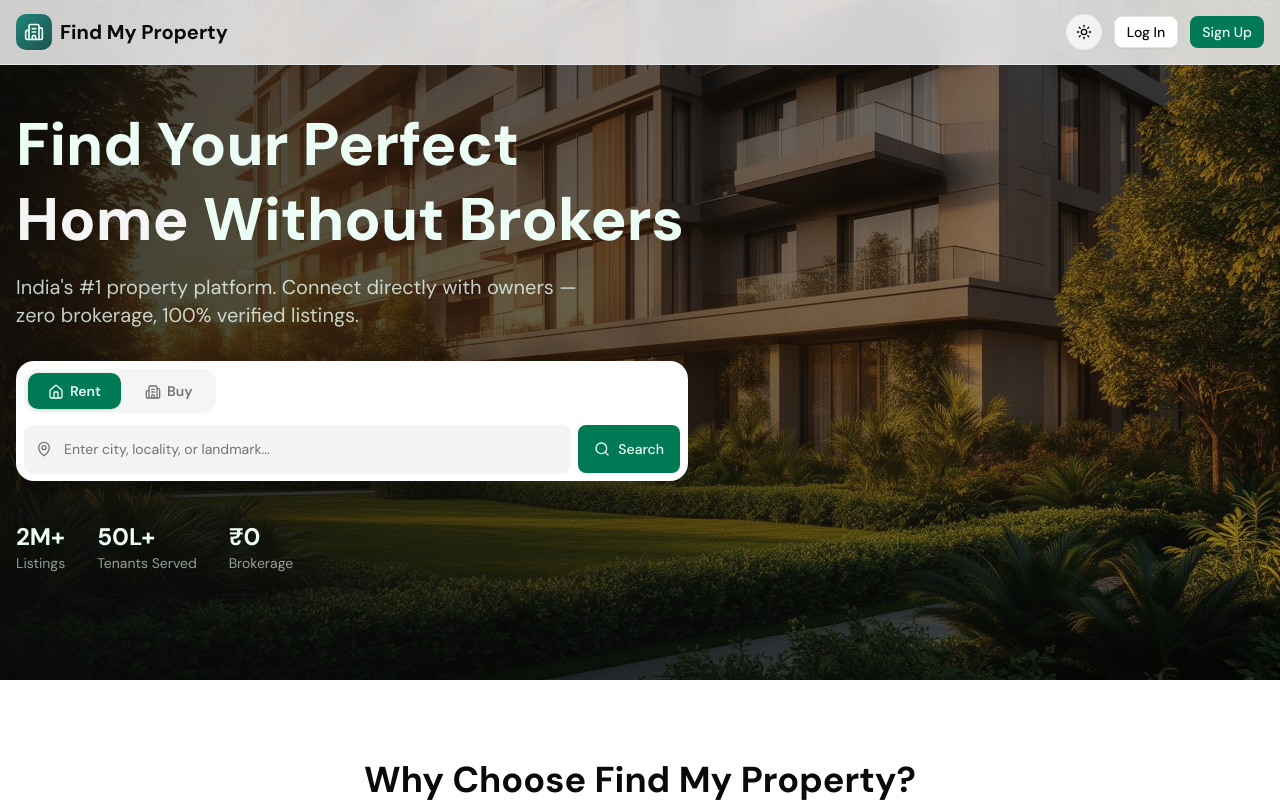
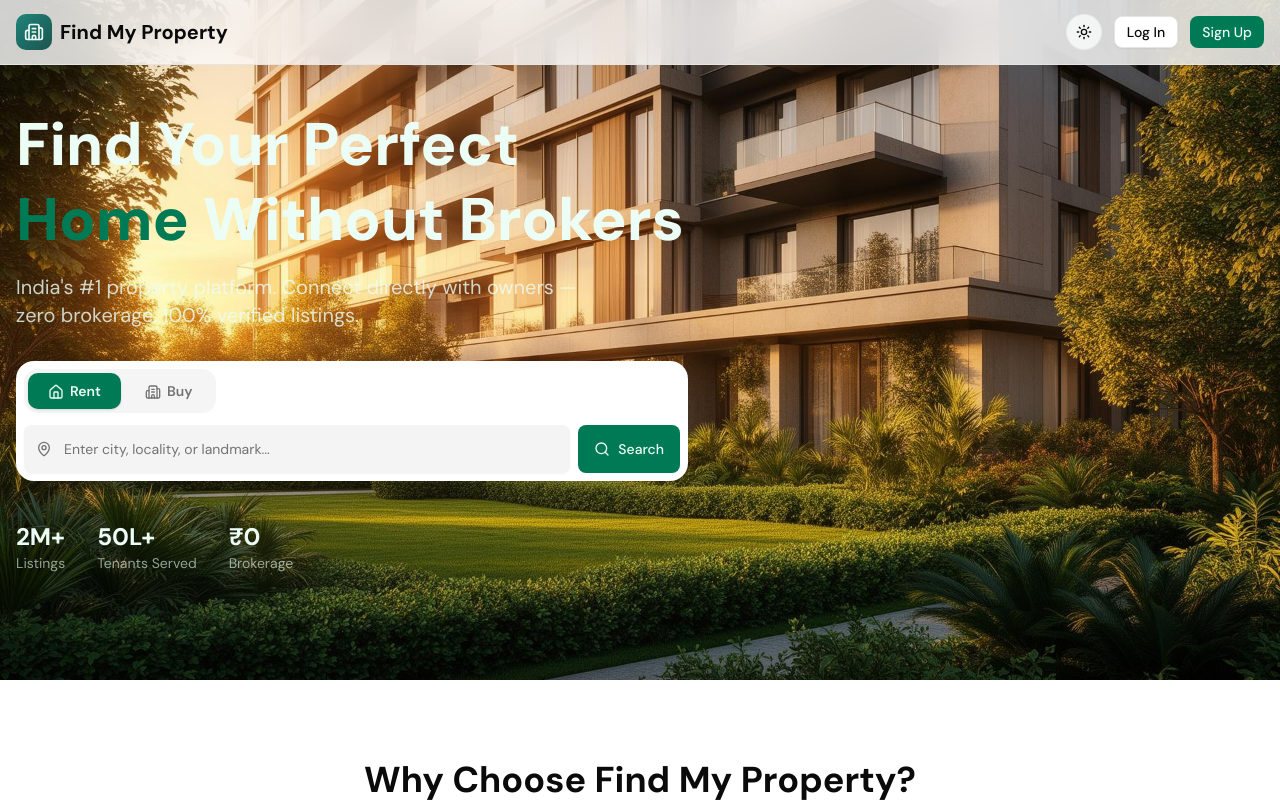
Before and after one commit to findmypropertysrealtysolution-design/find-my-property, a Next.js app: page / in a window 1280 px wide. Shown: the top 802 px of the page. Built offline with nearby package versions, Linux system fonts and the light colour scheme; no server answers.

Commit message:
feat: update HeroSection styles by removing background overlay and changing accent color to primary

```diff
--- a/components/HeroSection.tsx
+++ b/components/HeroSection.tsx
@@ -25,7 +25,6 @@ const HeroSection = () => {
             sizes="100vw"
           />
         </div>
-        <div className="absolute inset-0 bg-linear-to-r from-foreground/80 via-foreground/60 to-foreground/30" />
       </div>
 
       <div className="relative z-10 container mx-auto px-4 py-20">
@@ -37,7 +36,7 @@ const HeroSection = () => {
         >
           <h1 className="font-heading text-4xl md:text-6xl font-extrabold text-primary-foreground leading-tight mb-4">
             Find Your Perfect <br />
-            <span className="text-accent">Home</span> Without Brokers
+            <span className="text-primary">Home</span> Without Brokers
           </h1>
           <p className="text-primary-foreground/80 text-lg md:text-xl mb-8 max-w-xl">
             India&apos;s #1 property platform. Connect directly with owners — zero brokerage, 100% verified listings.
```
